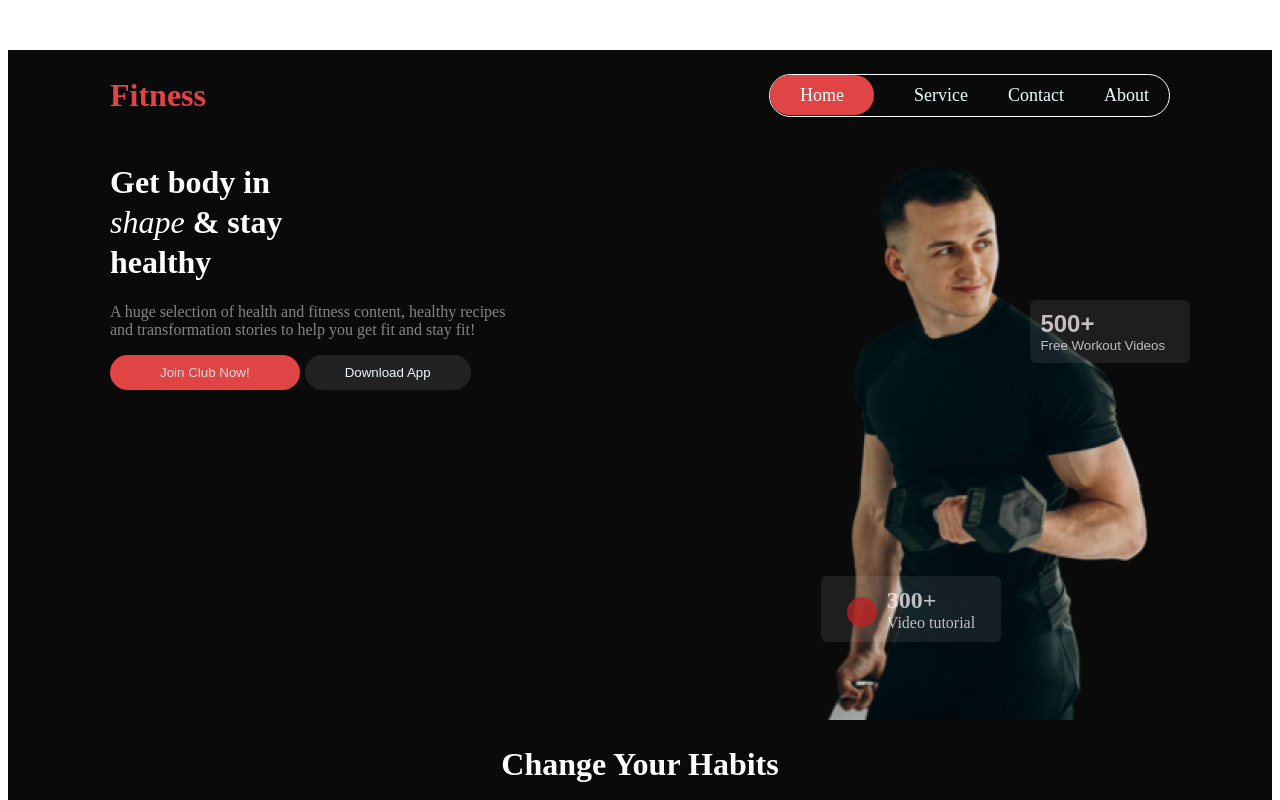
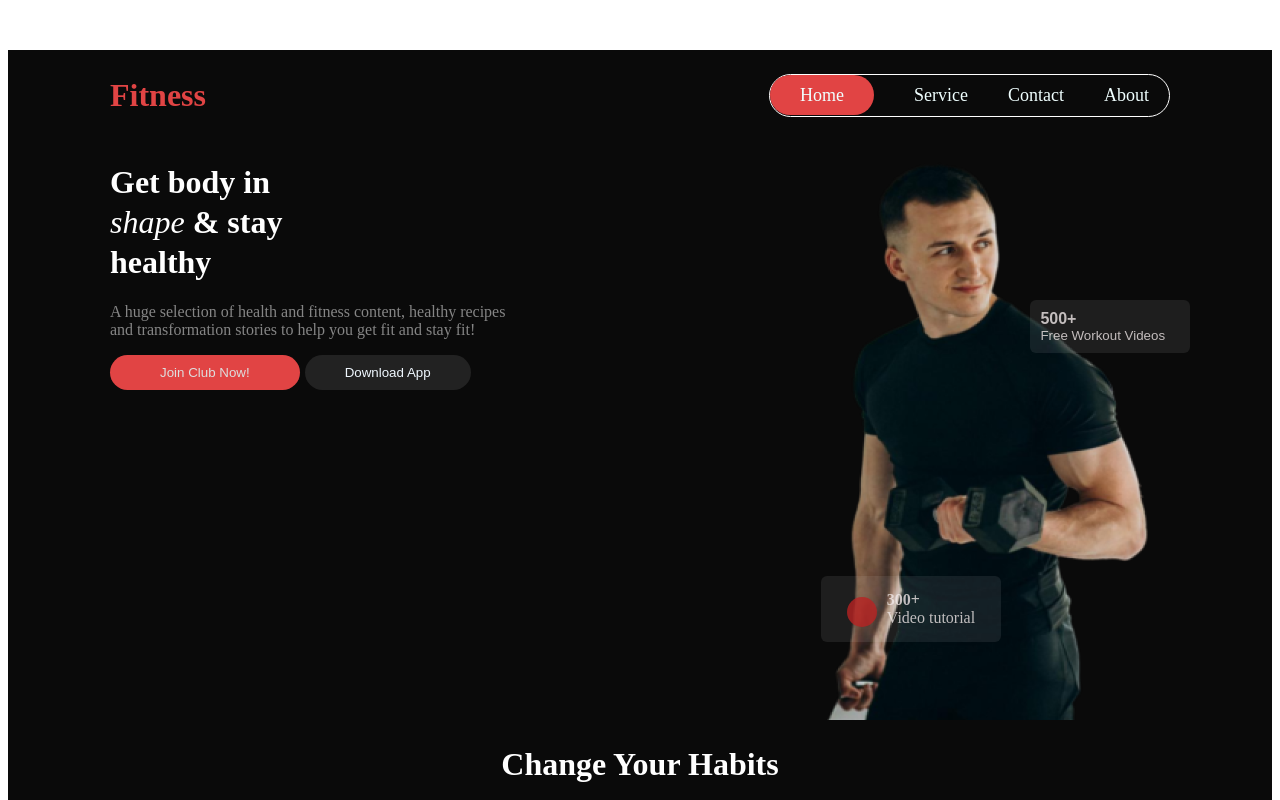
Before and after one commit to Raihan47230/assainment2, a plain HTML site: page index.html in a window 1280 px wide. Shown: the top 800 px of the page. Drawn offline with Linux system fonts and the light colour scheme; a web font is replaced by a local one.

Commit message:
Update index.css

```diff
--- a/index.css
+++ b/index.css
@@ -446,7 +446,7 @@ table, td, th {
 
  }
  .text_bold{
-     font-size: x-large;
+     font-size: medium;
      font-weight: bolder;
  }
  .iteem_cen{
```
